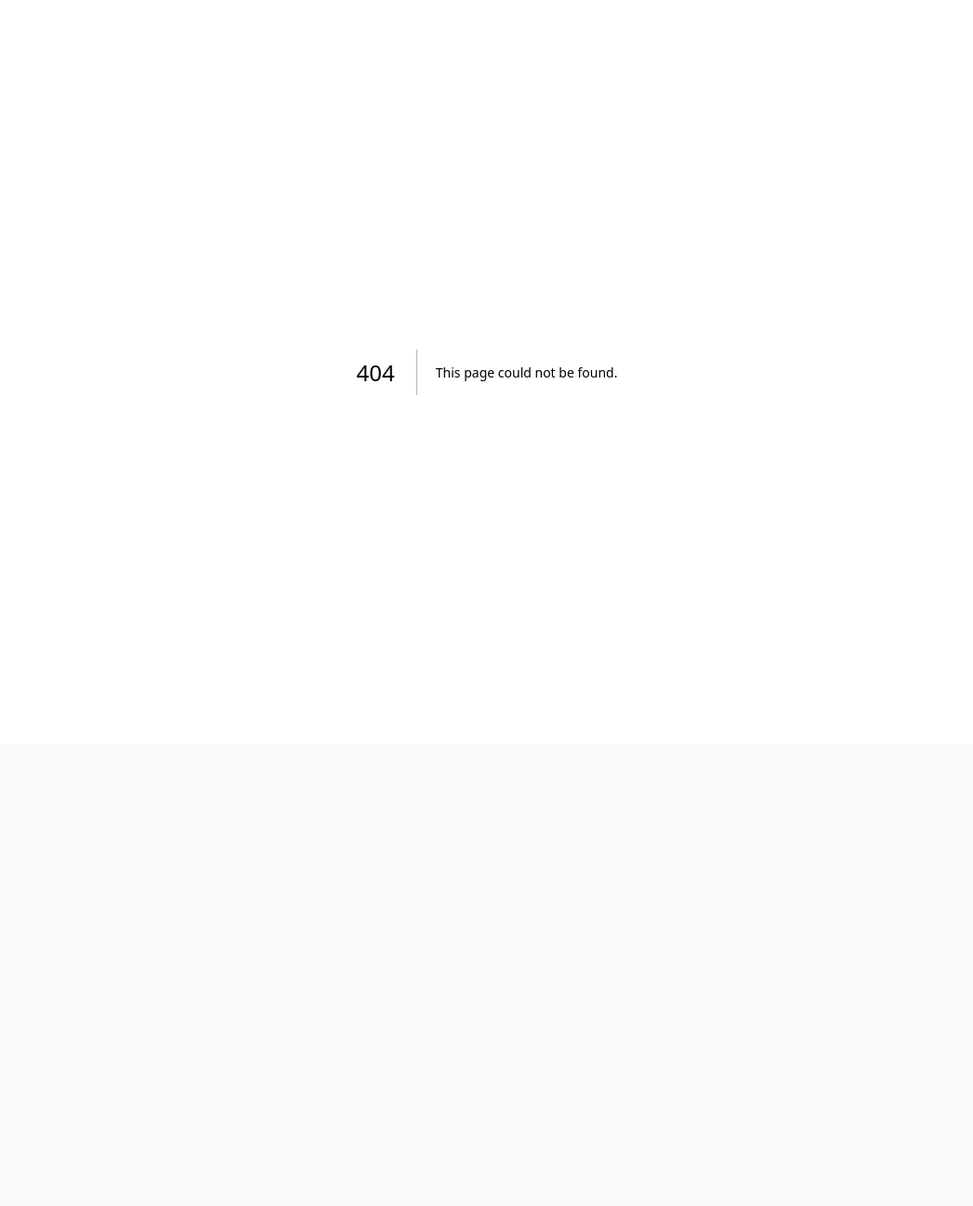
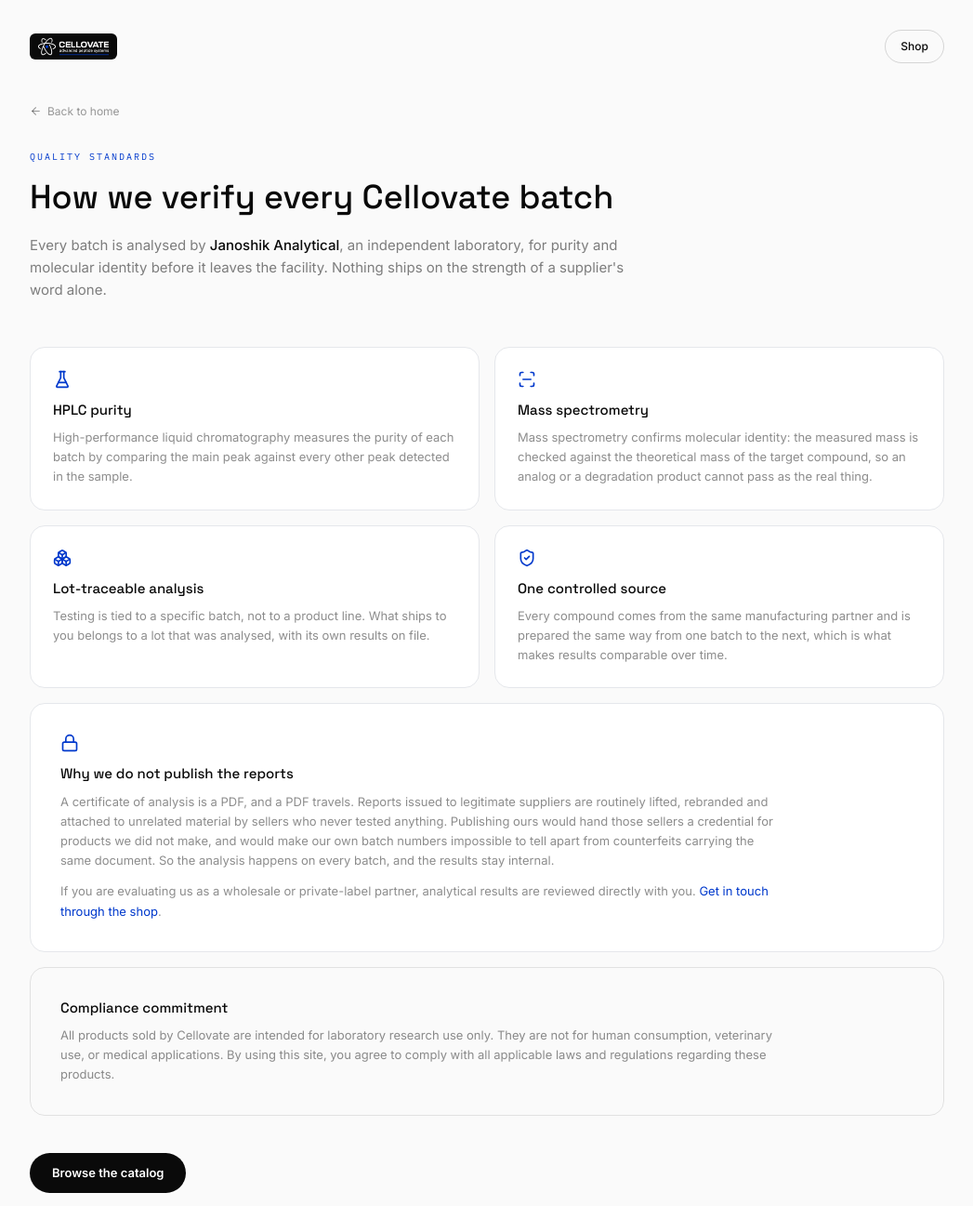
Before and after one commit to farotmatteo-lab/cellovate-site, a Next.js app in the folder cellovate-site/: page /quality in a window 1280 px wide. Before the commit this address had no page. Shown: the top 1297 px of the page at 93% size, without its empty margins (116-1163 px from the left). Before the commit the page ends 800 px from the top, so only its background shows below. Built offline with nearby package versions, Linux system fonts and the light colour scheme.

Commit message:
Add files via upload

```diff
--- a/cellovate-site/pages/index.js
+++ b/cellovate-site/pages/index.js
@@ -23,12 +23,20 @@ export default function Home() {
 
         <header className="max-w-5xl mx-auto px-5 pt-8 flex items-center justify-between">
           <img src="/logo.png" alt="Cellovate" className="h-7 w-auto bg-[#0A0A0A] rounded-md px-2 py-1" />
+          <nav className="flex items-center gap-2">
+            <Link
+              href="/quality"
+              className="text-[12px] font-medium text-black/50 hover:text-[#0039CC] px-3 py-2 transition"
+            >
+              Quality
+            </Link>
             <Link
               href="/shop"
               className="text-[12px] font-medium border border-black/15 rounded-full px-4 py-2 hover:border-[#0039CC] transition"
             >
               Shop
             </Link>
+          </nav>
         </header>
 
         <section className="max-w-5xl mx-auto px-5 pt-24 pb-20">
@@ -45,7 +53,7 @@ export default function Home() {
           </p>
           <Link
             href="/shop"
-            className="inline-flex items-center gap-2 mt-8 bg-[#FAFAFA] text-[#0A0A0A] rounded-full px-6 py-3 text-[13px] font-semibold hover:bg-[#FAFAFA]/85 transition"
+            className="inline-flex items-center gap-2 mt-8 bg-[#0A0A0A] text-white rounded-full px-6 py-3 text-[13px] font-semibold hover:bg-[#0A0A0A]/85 transition"
           >
             Browse the catalog
             <ArrowRight size={15} />
@@ -61,7 +69,10 @@ export default function Home() {
             <p className="text-[13px] text-black/40 leading-relaxed">
               Every batch is analysed by Janoshik Analytical, an independent
               laboratory — purity and identity confirmed by HPLC before it
-              ships.
+              ships.{" "}
+              <Link href="/quality" className="text-[#0039CC] hover:underline">
+                How we verify
+              </Link>
             </p>
           </div>
           <div className="bg-white border border-black/8 rounded-2xl p-6">
--- /dev/null
+++ b/cellovate-site/pages/quality.js
@@ -0,0 +1,162 @@
+import Head from "next/head";
+import Link from "next/link";
+import {
+  ArrowLeft,
+  FlaskConical,
+  ScanLine,
+  Boxes,
+  ShieldCheck,
+  Lock,
+} from "lucide-react";
+
+const CHECKS = [
+  {
+    icon: FlaskConical,
+    title: "HPLC purity",
+    text: "High-performance liquid chromatography measures the purity of each batch by comparing the main peak against every other peak detected in the sample.",
+  },
+  {
+    icon: ScanLine,
+    title: "Mass spectrometry",
+    text: "Mass spectrometry confirms molecular identity: the measured mass is checked against the theoretical mass of the target compound, so an analog or a degradation product cannot pass as the real thing.",
+  },
+  {
+    icon: Boxes,
+    title: "Lot-traceable analysis",
+    text: "Testing is tied to a specific batch, not to a product line. What ships to you belongs to a lot that was analysed, with its own results on file.",
+  },
+  {
+    icon: ShieldCheck,
+    title: "One controlled source",
+    text: "Every compound comes from the same manufacturing partner and is prepared the same way from one batch to the next, which is what makes results comparable over time.",
+  },
+];
+
+export default function QualityPage() {
+  return (
+    <>
+      <Head>
+        <title>Quality Standards | Cellovate Advanced Peptides</title>
+        <meta
+          name="description"
+          content="How every Cellovate batch is verified: HPLC purity and mass spectrometry identity, analysed by Janoshik Analytical. For research use only."
+        />
+      </Head>
+
+      <main className="min-h-screen bg-[#FAFAFA] text-[#0A0A0A] font-sans pb-24">
+        <style>{`
+          @import url('https://fonts.googleapis.com/css2?family=Space+Grotesk:wght@500;600;700&family=Inter:wght@400;500;600&family=IBM+Plex+Mono:wght@400;500&display=swap');
+          .font-display { font-family: 'Space Grotesk', sans-serif; }
+          .font-sans { font-family: 'Inter', sans-serif; }
+          .font-mono { font-family: 'IBM Plex Mono', monospace; }
+        `}</style>
+
+        <header className="max-w-5xl mx-auto px-5 pt-8 flex items-center justify-between">
+          <Link href="/" className="block">
+            <img
+              src="/logo.png"
+              alt="Cellovate"
+              className="h-7 w-auto bg-[#0A0A0A] rounded-md px-2 py-1"
+            />
+          </Link>
+          <Link
+            href="/shop"
+            className="text-[12px] font-medium border border-black/15 rounded-full px-4 py-2 hover:border-[#0039CC] transition"
+          >
+            Shop
+          </Link>
+        </header>
+
+        <div className="max-w-5xl mx-auto px-5 pt-10">
+          <Link
+            href="/"
+            className="inline-flex items-center gap-1.5 text-[12px] text-black/40 hover:text-black/70 transition mb-8"
+          >
+            <ArrowLeft size={13} /> Back to home
+          </Link>
+
+          <p className="text-[10px] uppercase tracking-[0.2em] text-[#0039CC] font-mono mb-4">
+            Quality standards
+          </p>
+          <h1 className="font-display text-3xl sm:text-4xl leading-[1.15] max-w-2xl">
+            How we verify every Cellovate batch
+          </h1>
+          <p className="text-black/50 text-[15px] max-w-2xl mt-5 leading-relaxed">
+            Every batch is analysed by{" "}
+            <span className="text-[#0A0A0A] font-medium">
+              Janoshik Analytical
+            </span>
+            , an independent laboratory, for purity and molecular identity
+            before it leaves the facility. Nothing ships on the strength of a
+            supplier&apos;s word alone.
+          </p>
+
+          <div className="grid sm:grid-cols-2 gap-4 mt-12">
+            {CHECKS.map(({ icon: Icon, title, text }) => (
+              <div
+                key={title}
+                className="bg-white border border-black/8 rounded-2xl p-6"
+              >
+                <Icon size={20} className="text-[#0039CC] mb-3" />
+                <h2 className="font-display text-[15px] mb-2">{title}</h2>
+                <p className="text-[13px] text-black/45 leading-relaxed">
+                  {text}
+                </p>
+              </div>
+            ))}
+          </div>
+
+          <div className="bg-white border border-black/8 rounded-2xl p-6 sm:p-8 mt-4">
+            <Lock size={20} className="text-[#0039CC] mb-3" />
+            <h2 className="font-display text-[15px] mb-2">
+              Why we do not publish the reports
+            </h2>
+            <p className="text-[13px] text-black/45 leading-relaxed max-w-3xl">
+              A certificate of analysis is a PDF, and a PDF travels. Reports
+              issued to legitimate suppliers are routinely lifted, rebranded and
+              attached to unrelated material by sellers who never tested
+              anything. Publishing ours would hand those sellers a credential
+              for products we did not make, and would make our own batch numbers
+              impossible to tell apart from counterfeits carrying the same
+              document. So the analysis happens on every batch, and the results
+              stay internal.
+            </p>
+            <p className="text-[13px] text-black/45 leading-relaxed max-w-3xl mt-3">
+              If you are evaluating us as a wholesale or private-label partner,
+              analytical results are reviewed directly with you.{" "}
+              <Link href="/shop" className="text-[#0039CC] hover:underline">
+                Get in touch through the shop
+              </Link>
+              .
+            </p>
+          </div>
+
+          <div className="border border-black/10 rounded-2xl p-6 sm:p-8 mt-4">
+            <h2 className="font-display text-[15px] mb-2">
+              Compliance commitment
+            </h2>
+            <p className="text-[13px] text-black/45 leading-relaxed max-w-3xl">
+              All products sold by Cellovate are intended for laboratory
+              research use only. They are not for human consumption, veterinary
+              use, or medical applications. By using this site, you agree to
+              comply with all applicable laws and regulations regarding these
+              products.
+            </p>
+          </div>
+
+          <Link
+            href="/shop"
+            className="inline-flex items-center gap-2 mt-10 bg-[#0A0A0A] text-white rounded-full px-6 py-3 text-[13px] font-semibold hover:bg-[#0A0A0A]/85 transition"
+          >
+            Browse the catalog
+          </Link>
+        </div>
+
+        <footer className="max-w-5xl mx-auto px-5 py-8 mt-12 border-t border-black/8 text-[11px] text-black/25 font-mono">
+          © {new Date().getFullYear()} Cellovate Advanced Peptides — For
+          research use only.
+        </footer>
+      </main>
+    </>
+  );
+}
```
Lines whose indentation alone changed are shown as unchanged.
